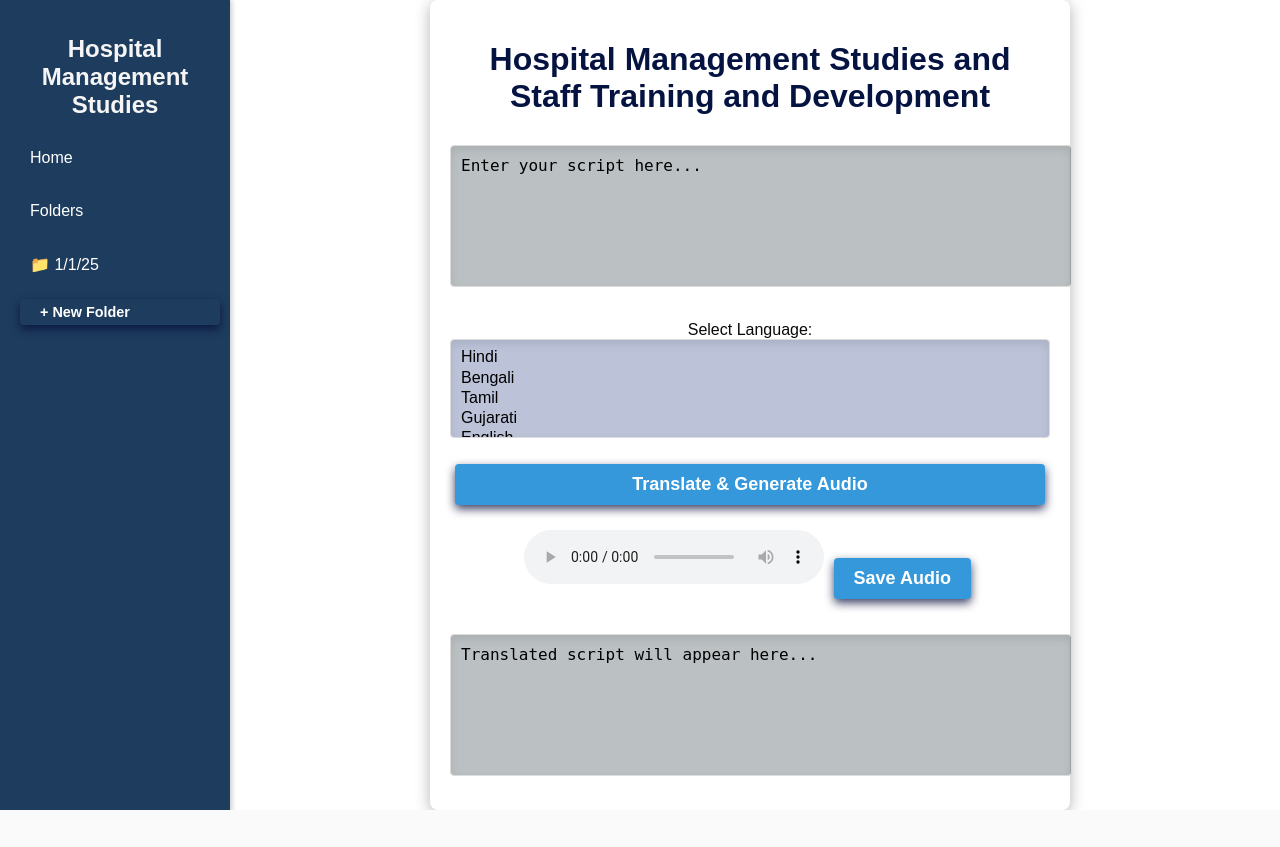
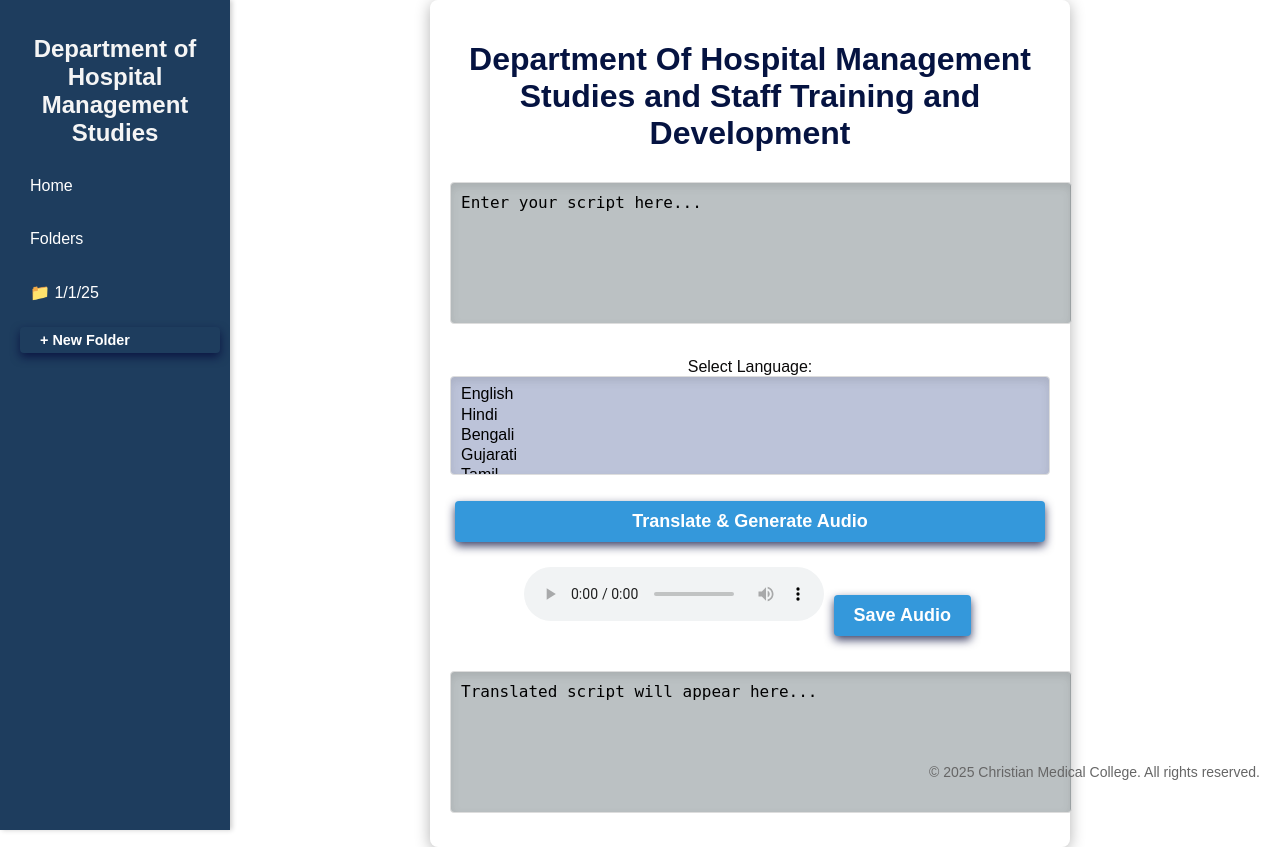
Before and after one commit to anusreenayr/Flask-web-app, a Flask app: page / in a window 1280 px wide. Before the commit the page ends 810 px from the top, so only its background shows below. Run offline with Flask 3, Linux system fonts and the light colour scheme; data comes from the database, SQL or seed files in the repository.

Commit message:
Update index.html

```diff
--- a/templates/index.html
+++ b/templates/index.html
@@ -3,12 +3,22 @@
 <head>
     <meta charset="UTF-8">
     <meta name="viewport" content="width=device-width, initial-scale=1.0">
-    <title>Hospital Management studies and Staff training and Development </title>
+    <title>Department of Hospital Management studies and Staff training and Development </title>
     <link rel="stylesheet" href="{{ url_for('static', filename='style.css') }}">
+    <style>
+        .copyright {
+            position: fixed;
+            bottom: 20px;
+            right: 20px;
+            font-size: 14px;
+            color: #666;
+            text-align: right;
+        }
+    </style>
 </head>
 <body>
     <div class="sidebar">
-        <h2>Hospital Management Studies</h2>
+        <h2>Department of Hospital Management Studies</h2>
         <ul>
             <li><a href="{{ url_for('index') }}">Home</a></li>
             <li><a href="{{ url_for('folders') }}">Folders</a></li>
@@ -18,17 +28,22 @@
         </ul>
     </div>
     <div class="container">
-        <h1>Hospital Management Studies and Staff Training and Development</h1>
+        <h1>Department Of Hospital Management Studies and Staff Training and Development</h1>
 
         <textarea id="inputScript" placeholder="Enter your script here..."></textarea>
 
         <div class="controls">
             <label for="languageSelect">Select Language:</label>
             <select id="languageSelect" multiple>
+                <option value="en">English</option>
                 <option value="hi">Hindi</option>
                 <option value="bn">Bengali</option>
+                <option value="gu">Gujarati</option>
                 <option value="ta">Tamil</option>
-                <option value="gu">Gujarati</option>
+                <option value="ml">Malayalam</option>
+                <option value="kn">Kannada</option>
+                <option value="te">Telugu</option>
+                <option value="or">Odia</option>
             </select>
         </div>
 
@@ -46,6 +61,10 @@
         <textarea id="outputScript" placeholder="Translated script will appear here..." readonly></textarea>
     </div>
 
+    <div class="copyright">
+        © 2025 Christian Medical College. All rights reserved.
+    </div>
+
     <script src="{{ url_for('static', filename='script.js') }}"></script>
 </body>
 </html>
```
